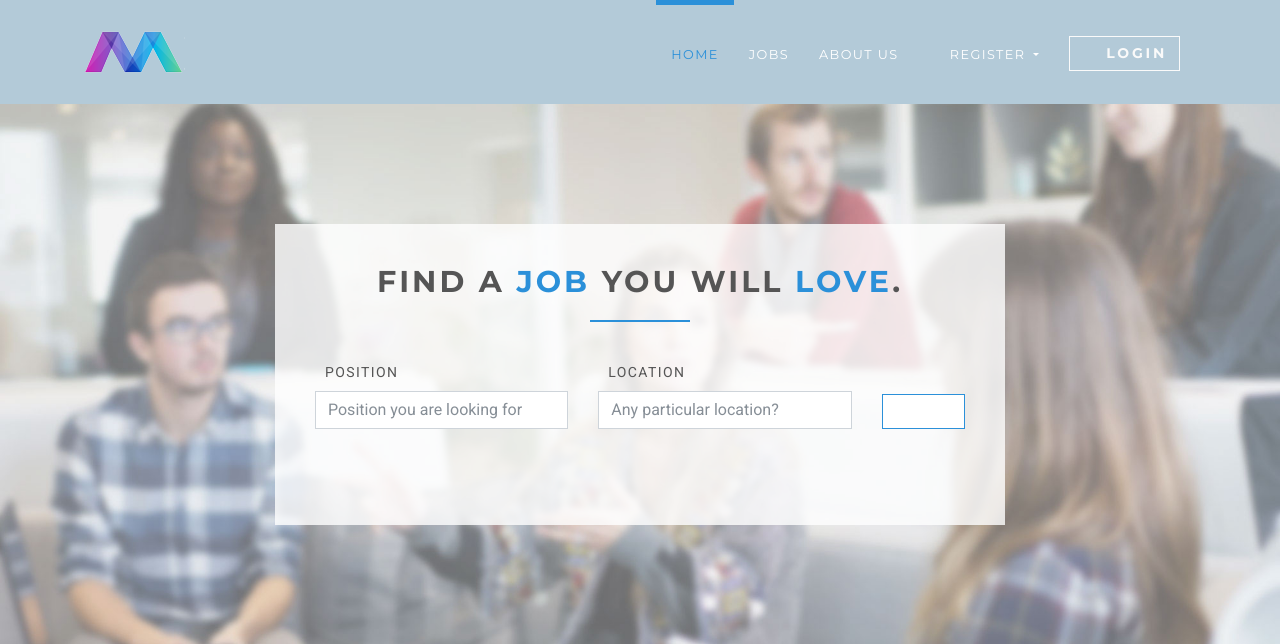
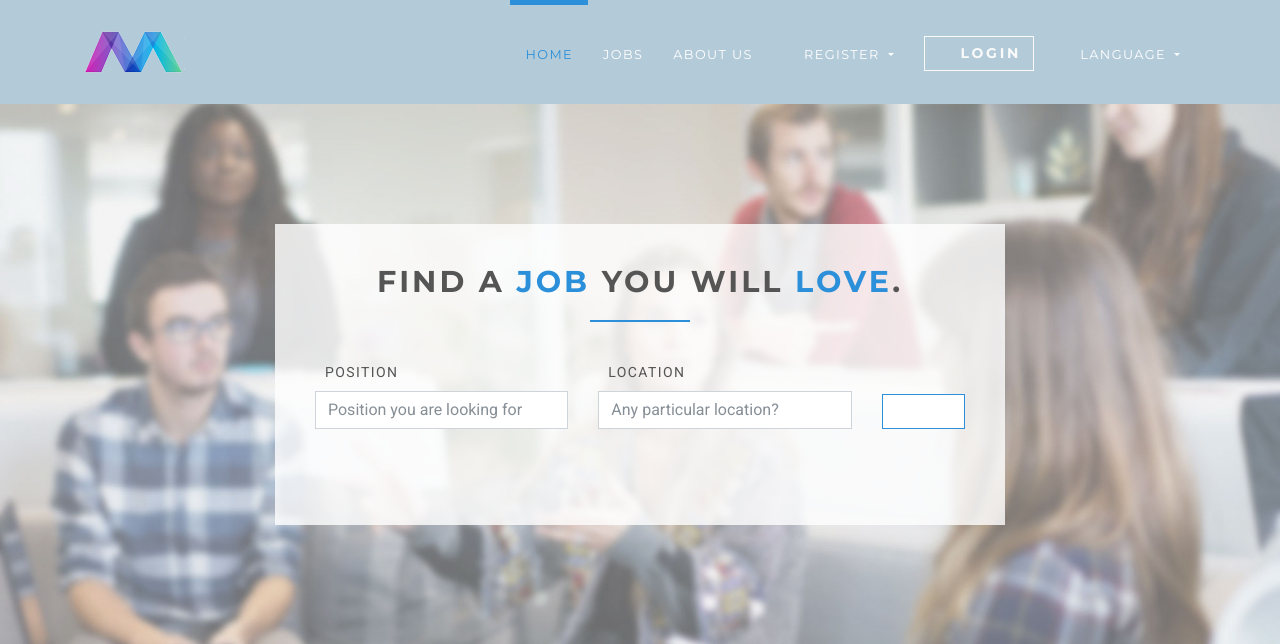
Before and after one commit to charmingdev222/Job-Portal-Django, a Django app: template templates/home.html in a window 1280 px wide. Shown: the top 644 px of the page. Run offline with Django 3.2, Linux system fonts and the light colour scheme; data comes from the database, SQL or seed files in the repository; tables that the repository leaves empty hold one stand-in row (values such as "Sample post"); the template is opened without the code that fills it: values that come from a table or form of the project are taken from there, most other values are stand-ins (such as "Sample title", 1, 10 or a date in 2020); some libraries are stand-ins or nearby versions.

Commit message:
Translation settings done

```diff
--- a/jobs/settings.py
+++ b/jobs/settings.py
@@ -41,6 +41,7 @@ MIDDLEWARE = [
     'django.contrib.messages.middleware.MessageMiddleware',
     'django.middleware.clickjacking.XFrameOptionsMiddleware',
     'whitenoise.middleware.WhiteNoiseMiddleware',
+    'django.middleware.locale.LocaleMiddleware',  # <-- add to load language prefix
 ]
 
 ROOT_URLCONF = 'jobs.urls'
@@ -108,13 +109,13 @@ AUTH_PASSWORD_VALIDATORS = [
 # https://docs.djangoproject.com/en/2.1/topics/i18n/
 
 LOCALE_PATHS = (
-   os.path.join(BASE_DIR, 'locale'),
+    os.path.join(BASE_DIR, 'locale'),
 )
 
 LANGUAGE_CODE = 'bn'
 
 LANGUAGES = (
-    ('en-us', _('English')),
+    ('en', _('English')),
     ('bn', _('Bengali')),
 )
 
--- a/jobs/urls.py
+++ b/jobs/urls.py
@@ -1,30 +1,41 @@
+from django.conf.urls import url
 from django.contrib import admin
 from django.urls import path, include
 from drf_yasg.views import get_schema_view
 from drf_yasg import openapi
 from rest_framework import permissions
+from django.conf.urls.i18n import i18n_patterns
 
 schema_view = get_schema_view(
-   openapi.Info(
-      title="Jobs Portal API",
-      default_version='v1',
-      description="Jobs Portal Api Description",
-      terms_of_service="https://www.google.com/policies/terms/",
-      contact=openapi.Contact(email="contact@snippets.local"),
-      license=openapi.License(name="BSD License"),
-   ),
-   public=True,
-   permission_classes=(permissions.AllowAny,),
+    openapi.Info(
+        title="Jobs Portal API",
+        default_version='v1',
+        description="Jobs Portal Api Description",
+        terms_of_service="https://www.google.com/policies/terms/",
+        contact=openapi.Contact(email="contact@snippets.local"),
+        license=openapi.License(name="BSD License"),
+    ),
+    public=True,
+    permission_classes=(permissions.AllowAny,),
 )
 
-urlpatterns = [
+lang_patterns = i18n_patterns(
+    path("", include("jobsapp.urls")),
+    path("", include("accounts.urls")),
+)
+
+urlpatterns = lang_patterns + [
+    url(r'^i18n/', include('django.conf.urls.i18n')),
     path('admin/', admin.site.urls),
-    path('', include('jobsapp.urls')),
-    path('', include('accounts.urls')),
-    path('api/', include([
-        path('swagger', schema_view.with_ui('swagger', cache_timeout=0)),
-        path('', include('accounts.api.urls')),
-        path('', include('jobsapp.api.urls')),
-    ])),
+    path(
+        "api/",
+        include(
+            [
+                path("swagger", schema_view.with_ui("swagger", cache_timeout=0)),
+                path("", include("accounts.api.urls")),
+                path("", include("jobsapp.api.urls")),
+            ]
+        ),
+    ),
     path("social-auth/", include("social_django.urls", namespace="social")),
 ]
--- a/templates/base.html
+++ b/templates/base.html
@@ -25,7 +25,7 @@
     <link rel="stylesheet" href="{% static 'css/style.default.css' %}" id="theme-stylesheet">
     <!-- Custom stylesheet - for your changes-->
     <link rel="stylesheet" href="{% static 'css/custom.css' %}">
-    <link rel="stylesheet" href="https://cdnjs.cloudflare.com/ajax/libs/toastr.js/latest/toastr.min.css" />
+    <link rel="stylesheet" href="https://cdnjs.cloudflare.com/ajax/libs/toastr.js/latest/toastr.min.css"/>
     {% block styles %}{% endblock %}
     <!-- Favicon-->
     <link rel="shortcut icon" href="favicon.png">
@@ -39,7 +39,7 @@
 <header class="header">
     <nav class="navbar navbar-expand-lg">
         <div class="container">
-            <a href="/" class="navbar-brand">
+            <a href="{% url 'jobs:home' %}" class="navbar-brand">
                 <img src="{% static 'img/logo-small.png' %}" alt="logo" class="d-none d-lg-block">
                 <span class="sr-only">Home</span>
             </a>
@@ -50,7 +50,7 @@
             <div id="navbarSupportedContent" class="collapse navbar-collapse">
                 <ul class="navbar-nav ml-auto">
                     <li class="nav-item active">
-                        <a href="/" class="nav-link">Home <span class="sr-only">(current)</span></a>
+                        <a href="{% url 'jobs:home' %}" class="nav-link">Home <span class="sr-only">(current)</span></a>
                     </li>
                     <li class="nav-item">
                         <a href="{% url 'jobs:jobs' %}" class="nav-link">Jobs</a>
@@ -130,6 +130,7 @@
                             </a>
                         </li>
                     {% endif %}
+                    {% include "lang_selector.html" %}
                 </ul>
             </div>
         </div>
@@ -145,7 +146,7 @@
                     <span aria-hidden="true">&times;</span>
                 </button>
             </div>
-{#            <li{% if message.tags %} class="alert alert-{{ message.tags }}"{% endif %}>{{ message }}</li>#}
+            {#            <li{% if message.tags %} class="alert alert-{{ message.tags }}"{% endif %}>{{ message }}</li>#}
         {% endfor %}
 
     {% endif %}
@@ -181,8 +182,13 @@
 <script src="{% static 'vendor/owl.carousel/owl.carousel.min.js' %}"></script>
 <script src="{% static 'vendor/bootstrap-select/js/bootstrap-select.min.js' %}"></script>
 <script src="{% static 'js/front.js' %}"></script>
-<script src="https://cdnjs.cloudflare.com/ajax/libs/toastr.js/latest/toastr.min.js" ></script>
+<script src="https://cdnjs.cloudflare.com/ajax/libs/toastr.js/latest/toastr.min.js"></script>
 {% block javascripts %}{% endblock %}
+
+<script type="text/javascript">
+    function changeLanguage(event) {
+    }
+</script>
 
 </body>
 
--- /dev/null
+++ b/templates/lang_selector.html
@@ -0,0 +1,24 @@
+{% load i18n %}
+{% get_available_languages as languages %}
+{% get_current_language as LANGUAGE_CODE %}
+
+<li class="nav-item dropdown">
+    <a href="#" data-toggle="dropdown" aria-haspopup="true" aria-expanded="false"
+       class="nav-link dropdown-toggle has-img mb-3 mb-lg-0 mt-3 mt-lg-0">
+        <em class="fa fa-language"></em>
+        {% trans "Language" %}
+    </a>
+
+    <form action="{% url 'set_language' %}" method="post" id="change-language-form">
+        {% csrf_token %}
+        <input name="next" type="hidden" value="{{ redirect_to }}">
+    </form>
+
+    <div aria-labelledby="clientZone" class="dropdown-menu">
+        {% for lang_code, lang_name in languages %}
+            {% language lang_code %}
+                <a href="{% url "jobs:home" %}" data-lang-code="{{ lang_code }}" class="dropdown-item">{{ lang_name }}</a>
+            {% endlanguage %}
+        {% endfor %}
+    </div>
+</li>
```
Also changed, not shown: locale/bn/LC_MESSAGES/django.po, 1 other file.
